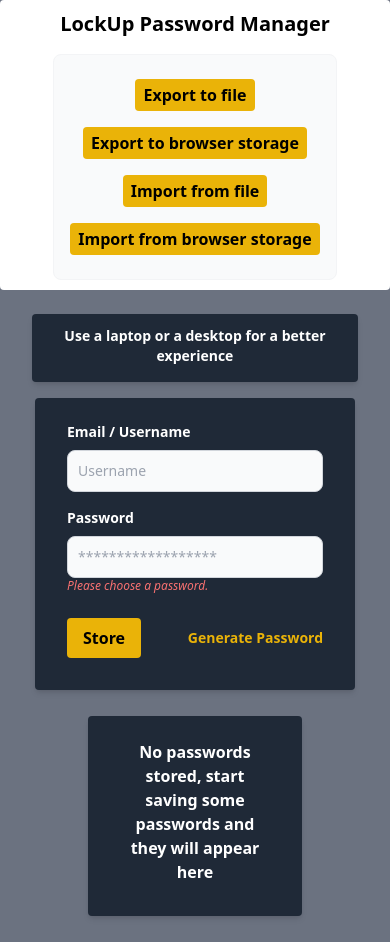
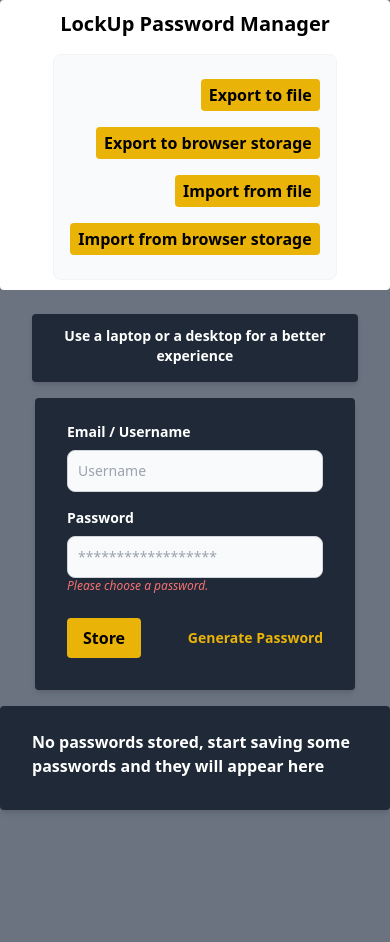
Before and after one commit to meeranh/LockUp, a React (Vite) app: page / in a window 390 px wide. After the commit the page ends 844 px from the top, so only its background shows below. Built offline with nearby package versions, Linux system fonts and the light colour scheme.

Commit message:
Made UI responsive

```diff
--- a/src/components/TopButtons.jsx
+++ b/src/components/TopButtons.jsx
@@ -8,18 +8,18 @@ const TopButtons = () => {
     <nav className="bg-white border-gray-200 px-2 sm:px-4 py-2.5 rounded dark:bg-gray-900">
       <div className="container flex flex-wrap items-center justify-between mx-auto">
         <span className="self-center text-xl font-semibold whitespace-nowrap dark:text-white text-center mx-auto">LockUp Password Manager</span>
-        <div className="md:block md:w-auto sm:flex mx-auto">
-          <ul className="flex flex-col p-4 mt-4 border border-gray-100 rounded-lg bg-gray-50 md:flex-row md:space-x-8 md:mt-0 md:text-sm md:font-medium md:border-0 md:bg-white dark:bg-gray-800 md:dark:bg-gray-900 dark:border-gray-700">
-            <li className="mx-auto">
+        <div className="mx-auto">
+          <ul className="flex items-end flex-col p-4 mt-4 border border-gray-100 rounded-lg bg-gray-50 md:flex-row md:space-x-8 md:mt-0 md:text-sm md:font-medium md:border-0 md:bg-white dark:bg-gray-800 md:dark:bg-gray-900 dark:border-gray-700">
+            <li className="">
               <ExportBtn />
             </li>
-            <li className="mx-auto">
+            <li className="">
               <SaveLocalBtn />
             </li>
-            <li className="mx-auto">
+            <li className="">
               <ImportBtn />
             </li>
-            <li className="mx-auto">
+            <li className="">
               <LoadLocalBtn />
             </li>
           </ul>
--- a/src/components/dataOutputUI/PasswordLister.jsx
+++ b/src/components/dataOutputUI/PasswordLister.jsx
@@ -12,9 +12,9 @@ const PasswordLister = ({ email, password, id }) => {
       <tr className="bg-white border-b dark:bg-gray-900 dark:border-gray-700">
         <td scope="row" className="px-6 py-4 font-medium text-gray-900 dark:text-white">{email}</td>
         <td className="px-6 py-4 text-center" password={password} reveal='false' onClick={(e) => { togglePassword(e) }}>************</td>
-        <td className="actionButtons text-right">
-          <button className="bg-yellow-500 hover:bg-green-600 text-gray-700 font-bold py-1 px-2 rounded" onClick={() => navigator.clipboard.writeText(password)}>Copy</button>
-          <button className="bg-yellow-500 hover:bg-green-600 text-gray-700 font-bold py-1 px-2 rounded" onClick={() => deletePassword(id)}>Delete</button>
+        <td className="actionButtons text-right flex justify-end">
+          <button className="bg-yellow-500 hover:bg-green-600 text-gray-700 font-bold py-1 px-2 my-2 rounded" onClick={() => navigator.clipboard.writeText(password)}>Copy</button>
+          <button className="bg-yellow-500 hover:bg-green-600 text-gray-700 font-bold py-1 px-2 my-2 rounded" onClick={() => deletePassword(id)}>Delete</button>
         </td>
       </tr>
     </>
--- a/src/components/dataOutputUI/PasswordTable.jsx
+++ b/src/components/dataOutputUI/PasswordTable.jsx
@@ -3,8 +3,8 @@ import PasswordLister from './PasswordLister';
 // An array of emails and passwords will be taken as props and passed onto PasswordLister for iteration
 const PasswordTable = ({ data }) => {
   return (
-    <div className="relative overflow-x-auto shadow-md sm:rounded-lg">
-      <table className="w-full text-sm text-left text-gray-500 dark:text-gray-400">
+    <div className="relative shadow-md sm:rounded-lg">
+      <table className="md:w-full text-sm text-left text-gray-500 dark:text-gray-400 w-2/3 mx-auto">
         <thead className="text-xs text-gray-700 uppercase bg-gray-50 dark:bg-gray-700 dark:text-gray-400">
           <tr>
             <th scope="col" className="px-6 py-3">Email / Username</th>
--- a/src/styles.css
+++ b/src/styles.css
@@ -8,24 +8,13 @@ html, body, #id {
   height: 100%;
 }
 
-/* formatting the table that lists the passwords */
-.passwordList {
-  width: 60%;
-  padding: 10px;
-}
-
 /* preventing the emails from going past their columns */
 td, th {
   word-wrap: break-word;
-  max-width: 150px;
+  max-width: 300px;
 }
 
 /* making sure that there is a gap between the 'Copy' and 'Delete' buttons */
 .actionButtons * {
   margin-right: 10px;
 }
-
-/* formatting the element that shows when no passwords are entered */
-.emptyPlaceholder {
-  text-align: center;
-}
```
